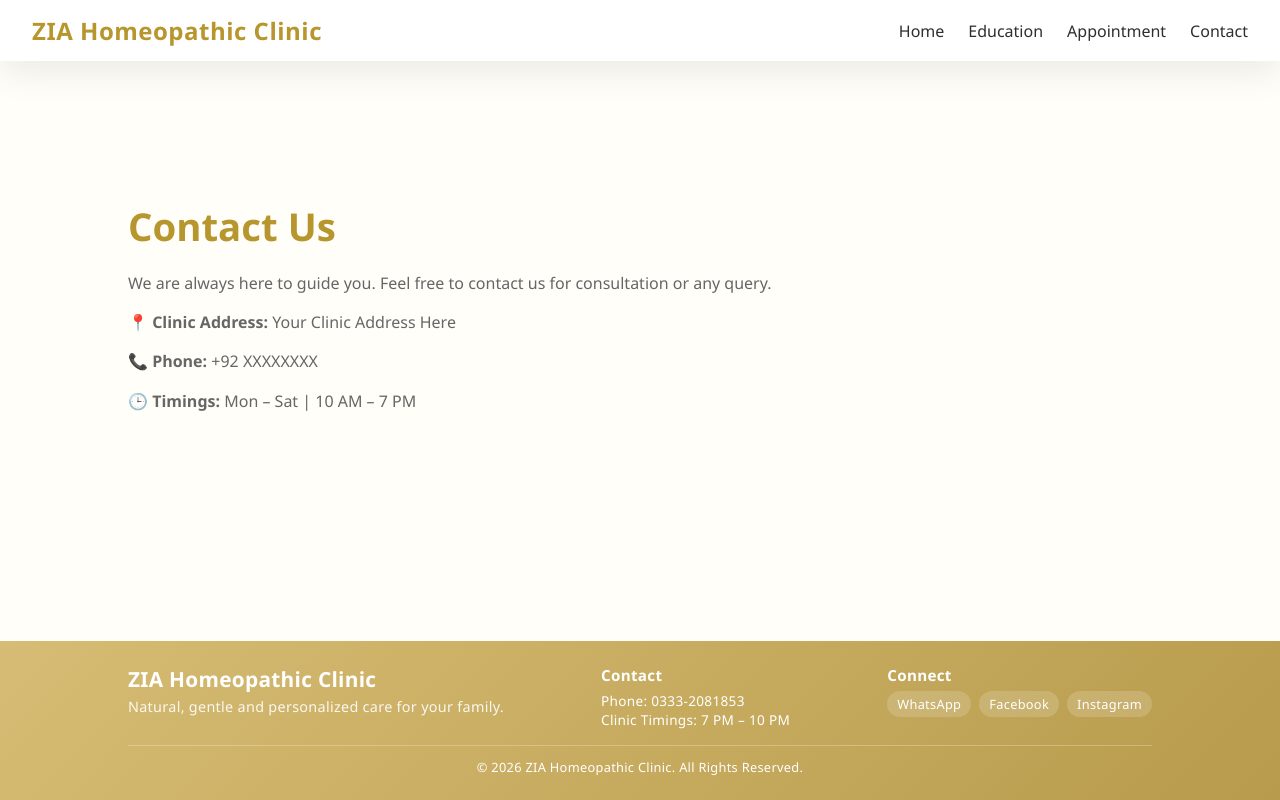
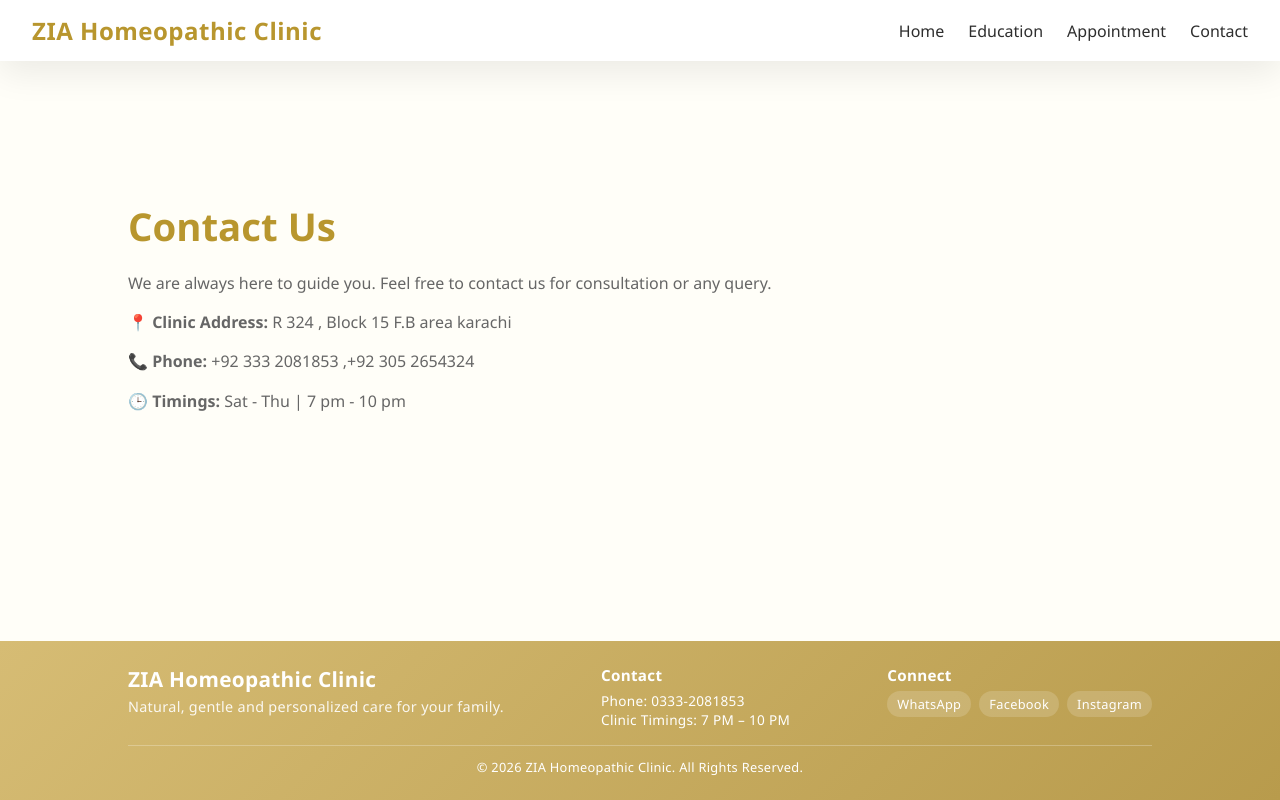
Before and after one commit to Zainzs15/ZIA-FRONTEND, a React (Vite) app: page /contact in a window 1280 px wide. Built offline with nearby package versions, Linux system fonts and the light colour scheme; no server answers.

Commit message:
Update Contact.jsx

```diff
--- a/src/components/Contact.jsx
+++ b/src/components/Contact.jsx
@@ -8,9 +8,9 @@ export default function Contact() {
         consultation or any query.
       </p>
 
-      <p><strong>📍 Clinic Address:</strong> Your Clinic Address Here</p>
-      <p><strong>📞 Phone:</strong> +92 XXXXXXXX</p>
-      <p><strong>🕒 Timings:</strong> Mon – Sat | 10 AM – 7 PM</p>
+      <p><strong>📍 Clinic Address:</strong> R 324 , Block 15 F.B area karachi</p>
+      <p><strong>📞 Phone:</strong> +92 333 2081853 ,+92 305 2654324 </p>
+      <p><strong>🕒 Timings:</strong> Sat - Thu | 7 pm - 10 pm</p>
     </section>
   );
 }
```
